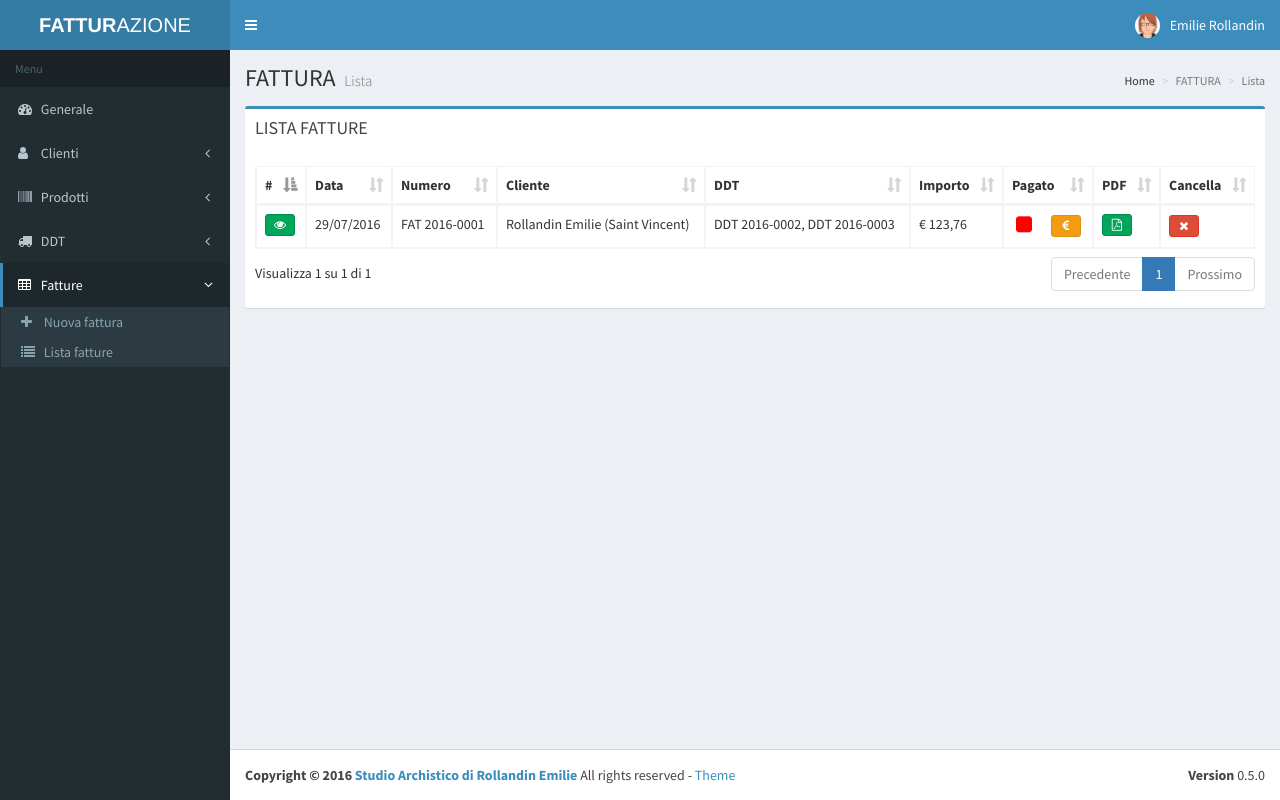
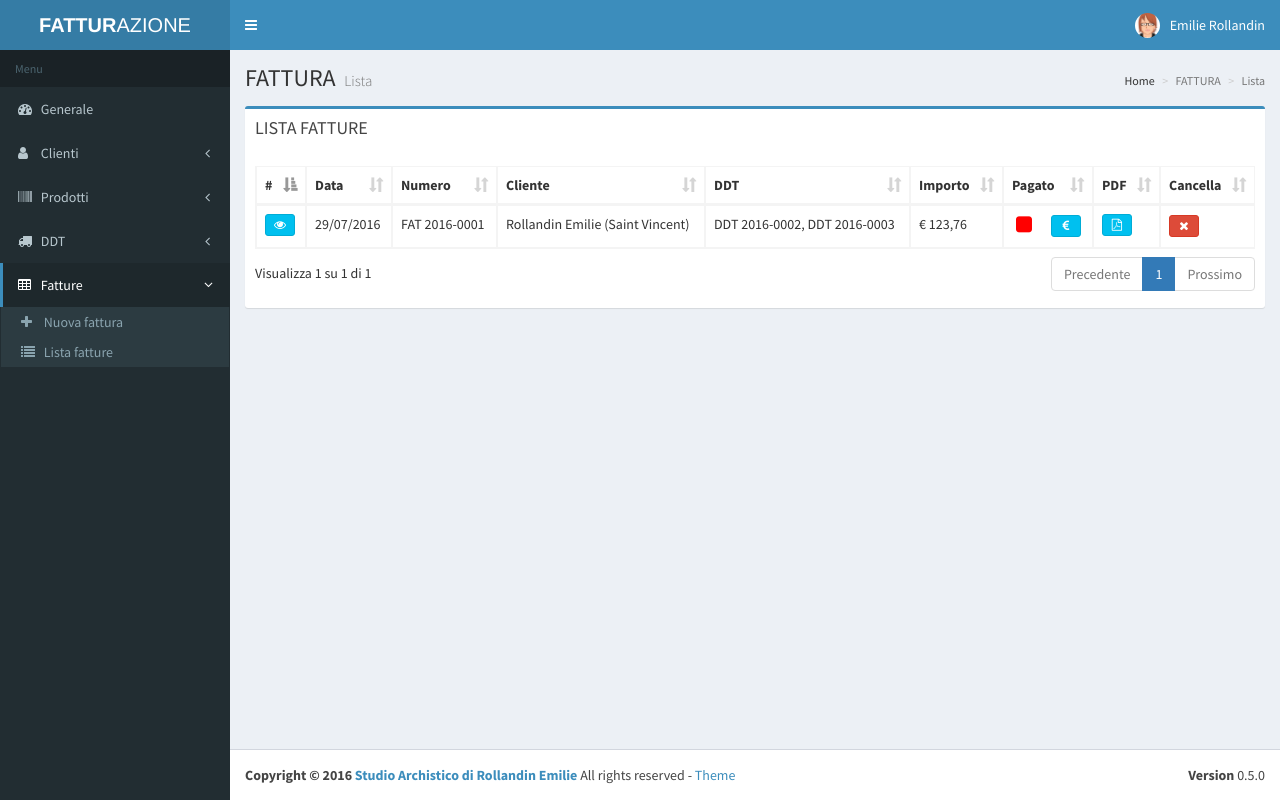
Before and after one commit to archistico/Fatturazione, a PHP site: page /fatturalista.php in a window 1280 px wide. Run offline with PHP 8.4, Linux system fonts and the light colour scheme; data comes from the database, SQL or seed files in the repository; data that the repository does not hold is empty; some libraries are stand-ins or nearby versions.

Commit message:
icone lista

```diff
--- a/php/fattura.php
+++ b/php/fattura.php
@@ -224,7 +224,7 @@ function FATTabella() {
             print "<tr>";
 
             print "<td>";
-            print "<a class='btn btn-xs btn-success' href='fatturavisualizza.php?fat_id=".$row['fat_id']."' role='button' style='width: 30px; margin-bottom: 3px'><i class = 'fa fa-eye'></i></a>";
+            print "<a class='btn btn-xs btn-info' href='fatturavisualizza.php?fat_id=".$row['fat_id']."' role='button' style='width: 30px; margin-bottom: 3px'><i class = 'fa fa-eye'></i></a>";
             print "</td>";
 
             print "<td>$dataEmissione</td>";
@@ -260,11 +260,11 @@ function FATTabella() {
             } else {
                 print "<i class = 'fa fa-fw fa-square fa-lg' style = 'color:red'></i>";
             }
-            print "<a class='btn btn-xs btn-warning' href='fatturapagata.php?fat_id=".$row['fat_id']."' role='button' style='width: 30px; margin-left: 15px'><i class = 'fa fa-euro'></i></a>";
+            print "<a class='btn btn-xs btn-info' href='fatturapagata.php?fat_id=".$row['fat_id']."' role='button' style='width: 30px; margin-left: 15px'><i class = 'fa fa-euro'></i></a>";
             print "</td>";
 
             print "<td>";
-            print "<a class='btn btn-xs btn-success' href='fatturapdf.php?fat_id=".$row['fat_id']."' role='button' style='width: 30px; margin-bottom: 3px'><i class = 'fa fa-file-pdf-o'></i></a>";
+            print "<a class='btn btn-xs btn-info' href='fatturapdf.php?fat_id=".$row['fat_id']."' role='button' style='width: 30px; margin-bottom: 3px'><i class = 'fa fa-file-pdf-o'></i></a>";
             print "</td>";
 
             print "<td>";
```
